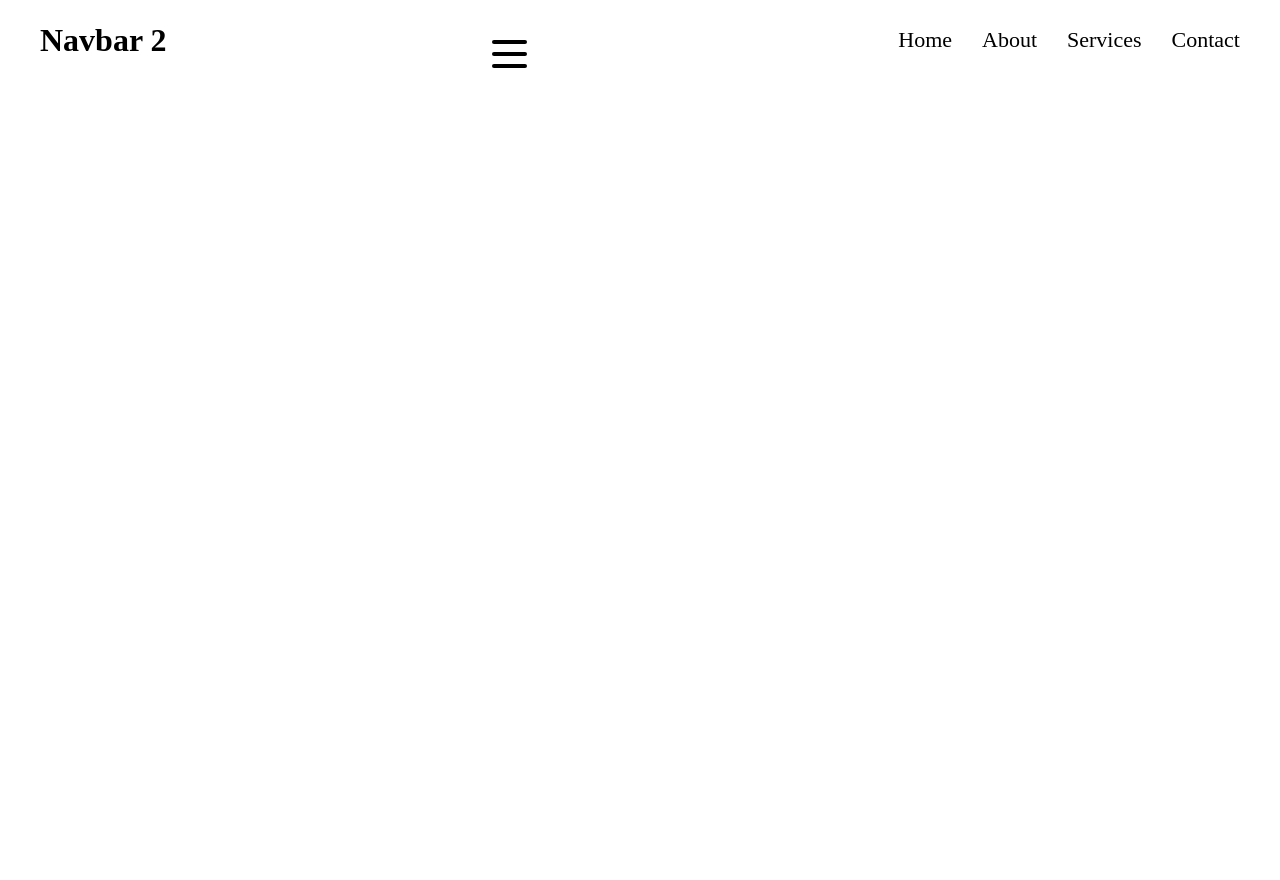
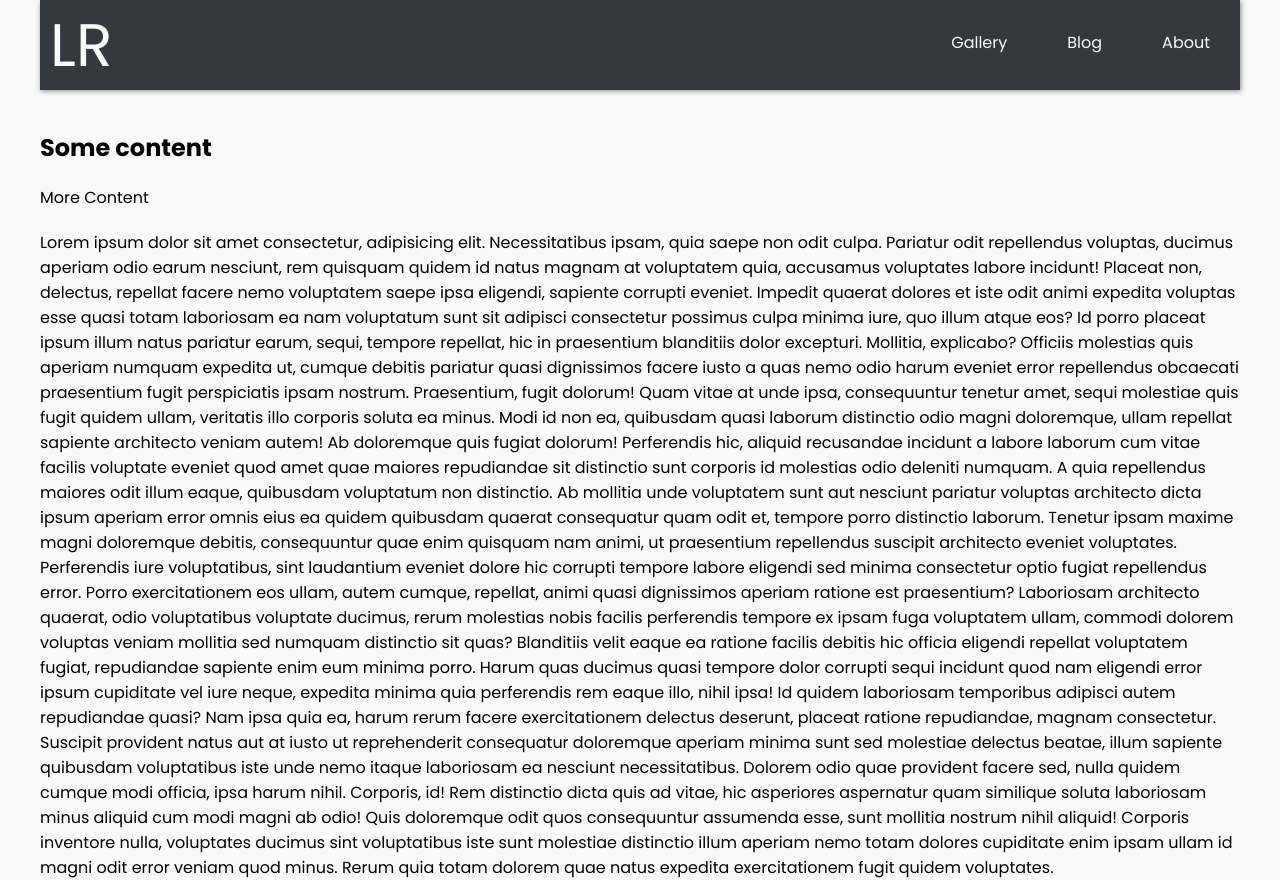
Before and after one commit to SumiAkter2/practice-html, a plain HTML site: page Navbar2.html in a window 1280 px wide. Before the commit the page ends 800 px from the top, so only its background shows below. Drawn offline with Linux system fonts and the light colour scheme.

Commit message:
added navbar3

```diff
--- /dev/null
+++ b/Css/Navbar3.css
@@ -0,0 +1,32 @@
+*{
+    margin: 0;
+    padding: 0;
+    box-sizing: border-box;
+}
+body{
+    background-color: white;
+    text-align: start;
+}
+.container{
+    max-width: 1200px;
+    margin: 0 auto;
+}
+a{
+    text-decoration: none;
+    font-size: 22px;
+}
+ul li{
+    list-style: none;
+}
+ul {
+    display: flex;
+    gap: 30px;
+}
+header{
+    display: flex;
+    justify-content: space-between;
+    align-items: center;
+    height: 80px;
+    box-shadow: 0 2px 10px 0 red;
+    padding: 0 40px;
+}
--- a/Css/navbar2.css
+++ b/Css/navbar2.css
@@ -1,83 +1,144 @@
+
+
+@import url("https://fonts.googleapis.com/css2?family=Poppins:wght@400;700&display=swap"); /* import font */
+
+:root{
+    --white: #f9f9f9;
+    --black: #36383F;
+    --gray: #85888C;
+} /* variables*/
+
+/* Reset */
 *{
     margin: 0;
     padding: 0;
     box-sizing: border-box;
 }
+body{
+    background-color: var(--white);
+    font-family: "Poppins", sans-serif;
+    text-align: start;
+}
 .container{
     max-width: 1200px;
     margin: 0 auto;
 }
-header{
-    display: flex;
-    justify-content: space-between;
-    align-items: center;
-    height: 80px;
+a{
+    text-decoration: none;
 }
-nav ul{
-        display: flex;
-        justify-content: space-between;
-        align-items: center;
-        gap: 30px;
-}
-header nav ul li {
+ul{
     list-style: none;
 }
-nav ul li a{
-    text-decoration:none ;
-    font-size: 22px;
-    color: #000;
+.header{
+    background-color: var(--black);
+    box-shadow: 1px 1px 5px 0px var(--gray);
+    position: sticky;
+    top: 0;
+    width: 100%;
 }
 
-.hamburger{
-    position: relative;
+/* Logo */
+.logo{
+    display: inline-block;
+    color: var(--white);
+    font-size: 60px;
+    margin-left: 10px;
 }
-.hamburger input[type="checkbox"]{
-    position: absolute;
-    right: 5px;
-    z-index: 5;
-    cursor: pointer;
-    height: 30px;
-    width: 50px;
-    opacity: 0;
+.nav{
+    width: 100%;
+    height: 100%;
+    position: fixed;
+    background-color: rgb(123, 123, 9);
+    overflow: hidden;
 
 }
-.hamburger-icon{
-    height: 28px;
-    width: 35px;
+.menu a{
+    display: block;
+    padding: 30px;
+    color: var(--white);
+}
+.menu a:hover{
+    background-color: rgb(156, 43, 43);
+}
+.nav{
+    max-height: 0;
+    transition: max-height .5s ease-out;
+}
+/* Menu Icon */
+.hamb{
+    cursor: pointer;
+    float: right;
+    padding: 40px 20px;
+}/* Style label tag */
+
+.hamb-line {
+    background: var(--white);
+    display: block;
+    height: 2px;
+    position: relative;
+    width: 24px;
+
+} /* Style span tag */
+.hamb-line::before,
+.hamb-line::after{
+    background: var(--white);
+    content: '';
+    display: block;
+    height: 100%;
     position: absolute;
-    top: 0px;
-    right: 5px;
-    z-index: 2;
-    display: flex;
-    flex-direction: column;
-    justify-content: space-between;
+    transition: all .2s ease-out;
+    width: 100%;
 }
- .line {
-    background: #000;
-    display: block;
-    height: 4px;
-    width: 100%;
-    border-radius: 10px;
+.hamb-line::before{
+    top: 5px;
+}
+.hamb-line::after{
+    top: -5px;
+}
+.side-menu {
+    display: none;
+}
+.side-menu:checked ~ nav{
+    max-height: 100%;
+}
+.side-menu:checked ~ .hamb .hamb-line {
+    background: transparent;
+}
+.side-menu:checked ~ .hamb .hamb-line::before {
+    transform: rotate(-45deg);
+    top:0;
+}
+.side-menu:checked ~ .hamb .hamb-line::after {
+    transform: rotate(45deg);
+    top:0;
+}
+h1{
+    margin-top: 40px;
+}
+p{
+    margin-top: 20px;
+}
+/* Responsiveness */
+@media (min-width: 768px) {
+    .nav{
+        max-height: none;
+        top: 0;
+        position: relative;
+        float: right;
+        width: fit-content;
+        background-color: transparent;
+    }
+    .menu li{
+        float: left;
+    }
+    .menu a:hover{
+        background-color: transparent;
+        color: var(--gray);
 
- }
- .hamburger-icon .line1 {
-      transform-origin: 0% 0%;
-      transition: transform 0.3s ease-in-out;
-  }
+    }
 
- .hamburger-icon .line2 {
-      transition: transform 0.2s ease-in-out;
-  }
- .hamburger-icon .line3 {
-     transform-origin: 0% 100%;
-     transition: transform 0.3s ease-in-out;
- }
- .hamburger input[type="checkbox"]:checked~ .hamburger-icon .line1{
-transform: rotate(45deg);
- }
- .hamburger input[type="checkbox"]:checked~ .hamburger-icon .line2{
-    transform: scaleY(0);
- }
- .hamburger input[type="checkbox"]:checked~ .hamburger-icon .line3{
-    transform: rotate(-45deg);
- }
+    .hamb{
+        display: none;
+    }
+
+}
--- a/Navbar2.html
+++ b/Navbar2.html
@@ -5,26 +5,94 @@
     <meta name="viewport" content="width=device-width, initial-scale=1.0" />
     <title>Navbar 2</title>
     <link rel="stylesheet" href="./Css/navbar2.css" />
+    <link
+      rel="stylesheet"
+      href="https://cdnjs.cloudflare.com/ajax/libs/font-awesome/4.7.0/css/font-awesome.min.css"
+    />
   </head>
   <body class="container">
-    <header>
-      <h1>Navbar 2</h1>
-      <div class="hamburger">
-        <input type="checkbox" />
-        <div class="hamburger-icon">
-          <div class="line line1"></div>
-          <div class="line line2"></div>
-          <div class="line line3"></div>
-        </div>
-      </div>
-      <nav>
-        <ul>
-          <li><a href="#">Home</a></li>
+    <!-- Navigation bar -->
+    <header class="header">
+      <!-- Logo -->
+      <a href="#" class="logo">LR</a>
+      <!-- Hamburger icon -->
+      <input class="side-menu" type="checkbox" id="side-menu" />
+      <label class="hamb" for="side-menu"
+        ><span class="hamb-line"></span
+      ></label>
+      <!-- Menu -->
+      <nav class="nav">
+        <ul class="menu">
+          <li><a href="#">Gallery</a></li>
+          <li><a href="#">Blog</a></li>
           <li><a href="#">About</a></li>
-          <li><a href="#">Services</a></li>
-          <li><a href="#">Contact</a></li>
         </ul>
       </nav>
     </header>
+    <!-- Main content -->
+    <main>
+      <article>
+        <h1>Some content</h1>
+        <p>More Content</p>
+        <p>
+          Lorem ipsum dolor sit amet consectetur, adipisicing elit.
+          Necessitatibus ipsam, quia saepe non odit culpa. Pariatur odit
+          repellendus voluptas, ducimus aperiam odio earum nesciunt, rem
+          quisquam quidem id natus magnam at voluptatem quia, accusamus
+          voluptates labore incidunt! Placeat non, delectus, repellat facere
+          nemo voluptatem saepe ipsa eligendi, sapiente corrupti eveniet.
+          Impedit quaerat dolores et iste odit animi expedita voluptas esse
+          quasi totam laboriosam ea nam voluptatum sunt sit adipisci consectetur
+          possimus culpa minima iure, quo illum atque eos? Id porro placeat
+          ipsum illum natus pariatur earum, sequi, tempore repellat, hic in
+          praesentium blanditiis dolor excepturi. Mollitia, explicabo? Officiis
+          molestias quis aperiam numquam expedita ut, cumque debitis pariatur
+          quasi dignissimos facere iusto a quas nemo odio harum eveniet error
+          repellendus obcaecati praesentium fugit perspiciatis ipsam nostrum.
+          Praesentium, fugit dolorum! Quam vitae at unde ipsa, consequuntur
+          tenetur amet, sequi molestiae quis fugit quidem ullam, veritatis illo
+          corporis soluta ea minus. Modi id non ea, quibusdam quasi laborum
+          distinctio odio magni doloremque, ullam repellat sapiente architecto
+          veniam autem! Ab doloremque quis fugiat dolorum! Perferendis hic,
+          aliquid recusandae incidunt a labore laborum cum vitae facilis
+          voluptate eveniet quod amet quae maiores repudiandae sit distinctio
+          sunt corporis id molestias odio deleniti numquam. A quia repellendus
+          maiores odit illum eaque, quibusdam voluptatum non distinctio. Ab
+          mollitia unde voluptatem sunt aut nesciunt pariatur voluptas
+          architecto dicta ipsum aperiam error omnis eius ea quidem quibusdam
+          quaerat consequatur quam odit et, tempore porro distinctio laborum.
+          Tenetur ipsam maxime magni doloremque debitis, consequuntur quae enim
+          quisquam nam animi, ut praesentium repellendus suscipit architecto
+          eveniet voluptates. Perferendis iure voluptatibus, sint laudantium
+          eveniet dolore hic corrupti tempore labore eligendi sed minima
+          consectetur optio fugiat repellendus error. Porro exercitationem eos
+          ullam, autem cumque, repellat, animi quasi dignissimos aperiam ratione
+          est praesentium? Laboriosam architecto quaerat, odio voluptatibus
+          voluptate ducimus, rerum molestias nobis facilis perferendis tempore
+          ex ipsam fuga voluptatem ullam, commodi dolorem voluptas veniam
+          mollitia sed numquam distinctio sit quas? Blanditiis velit eaque ea
+          ratione facilis debitis hic officia eligendi repellat voluptatem
+          fugiat, repudiandae sapiente enim eum minima porro. Harum quas ducimus
+          quasi tempore dolor corrupti sequi incidunt quod nam eligendi error
+          ipsum cupiditate vel iure neque, expedita minima quia perferendis rem
+          eaque illo, nihil ipsa! Id quidem laboriosam temporibus adipisci autem
+          repudiandae quasi? Nam ipsa quia ea, harum rerum facere exercitationem
+          delectus deserunt, placeat ratione repudiandae, magnam consectetur.
+          Suscipit provident natus aut at iusto ut reprehenderit consequatur
+          doloremque aperiam minima sunt sed molestiae delectus beatae, illum
+          sapiente quibusdam voluptatibus iste unde nemo itaque laboriosam ea
+          nesciunt necessitatibus. Dolorem odio quae provident facere sed, nulla
+          quidem cumque modi officia, ipsa harum nihil. Corporis, id! Rem
+          distinctio dicta quis ad vitae, hic asperiores aspernatur quam
+          similique soluta laboriosam minus aliquid cum modi magni ab odio! Quis
+          doloremque odit quos consequuntur assumenda esse, sunt mollitia
+          nostrum nihil aliquid! Corporis inventore nulla, voluptates ducimus
+          sint voluptatibus iste sunt molestiae distinctio illum aperiam nemo
+          totam dolores cupiditate enim ipsam ullam id magni odit error veniam
+          quod minus. Rerum quia totam dolorem quae natus expedita
+          exercitationem fugit quidem voluptates.
+        </p>
+      </article>
+    </main>
   </body>
 </html>
```
Also changed, not shown: Navbar3.html (added, +30 -0 lines).
